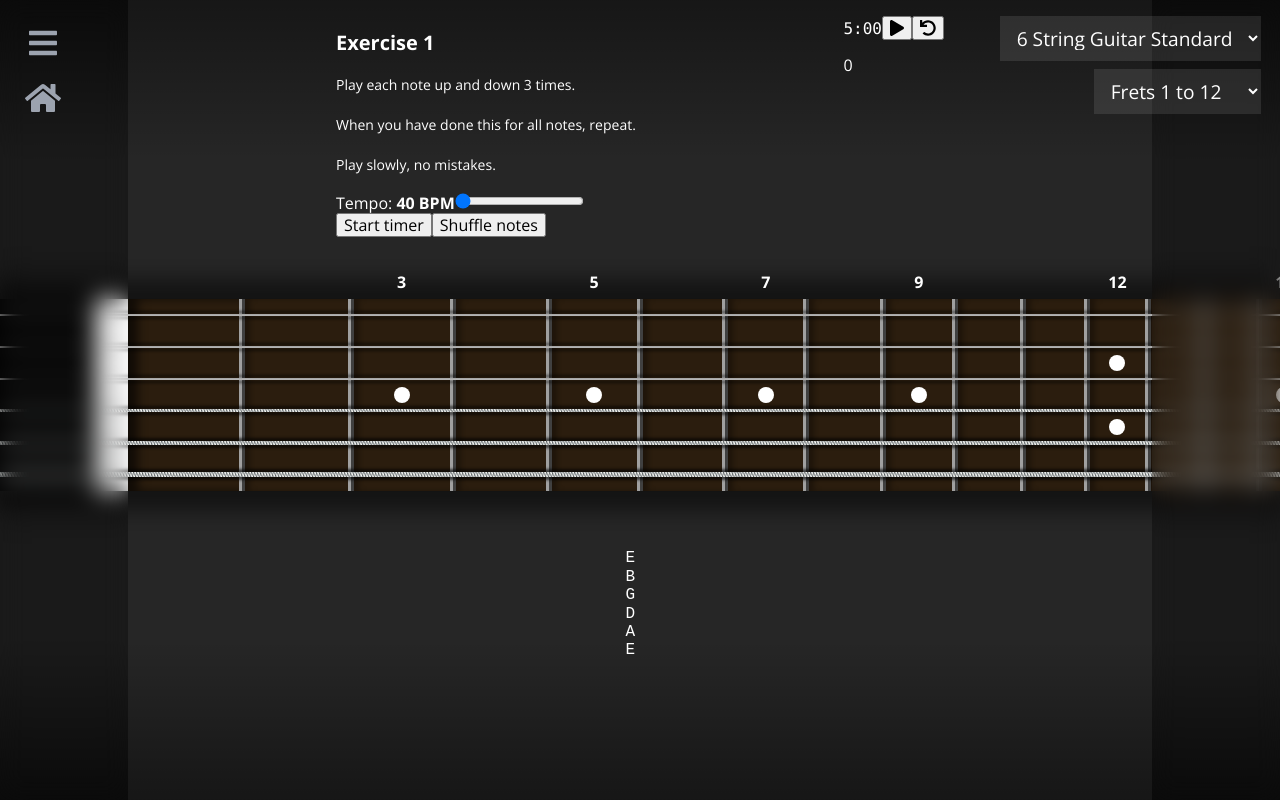
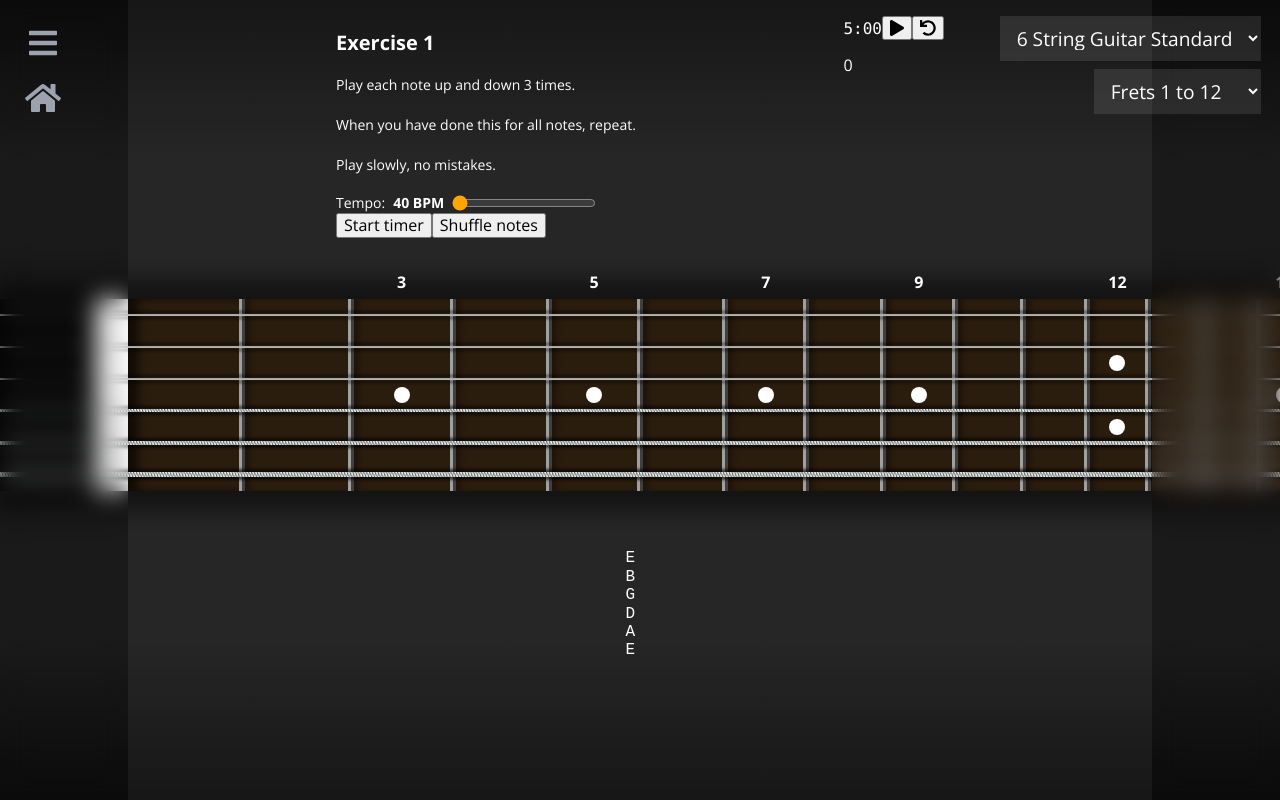
Before and after one commit to MekonLips/Frets, a React (Vite) app: page /exercises/1 in a window 1280 px wide. Built offline with nearby package versions, Linux system fonts and the light colour scheme.

Commit message:
Style new practice controls to match legacy UI

```diff
--- a/src/index.css
+++ b/src/index.css
@@ -287,3 +287,21 @@
   .legacy-form-select option { color: white; background-color: rgb(0 0 0 / 50%); }
   .legacy-form-button { @apply cursor-pointer border border-white text-white; margin: 0 0.5vw; padding: 1vh 1vw; background-color: transparent; font-size: 1.2rem; }
 }
+
+/* Practice additions use the existing legacy controls rather than a new page layout. */
+@layer components {
+  .legacy-practice-controls {
+    @apply flex flex-col items-start gap-2;
+    white-space: nowrap;
+  }
+  .legacy-practice-controls label {
+    @apply flex items-center gap-2 text-sm;
+  }
+  .legacy-practice-controls input[type="range"] {
+    width: 9rem;
+    accent-color: orange;
+  }
+  .legacy-practice-controls input[type="checkbox"] {
+    accent-color: orange;
+  }
+}
```
